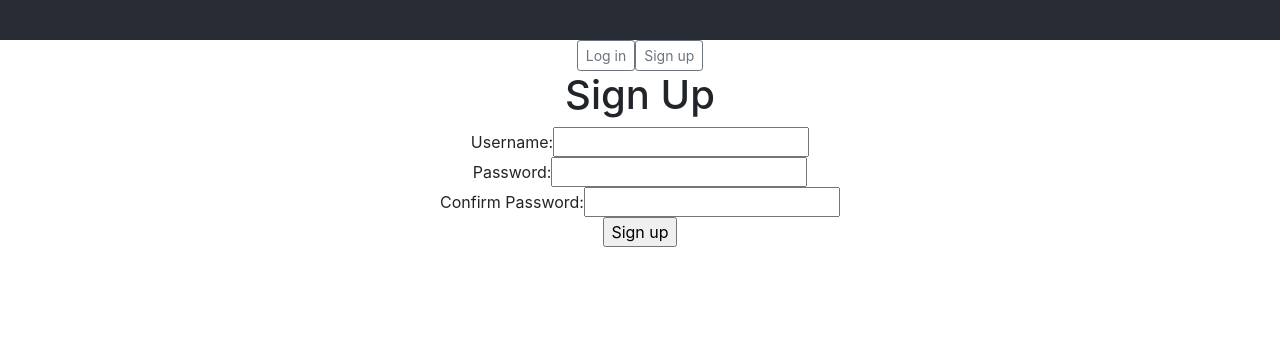
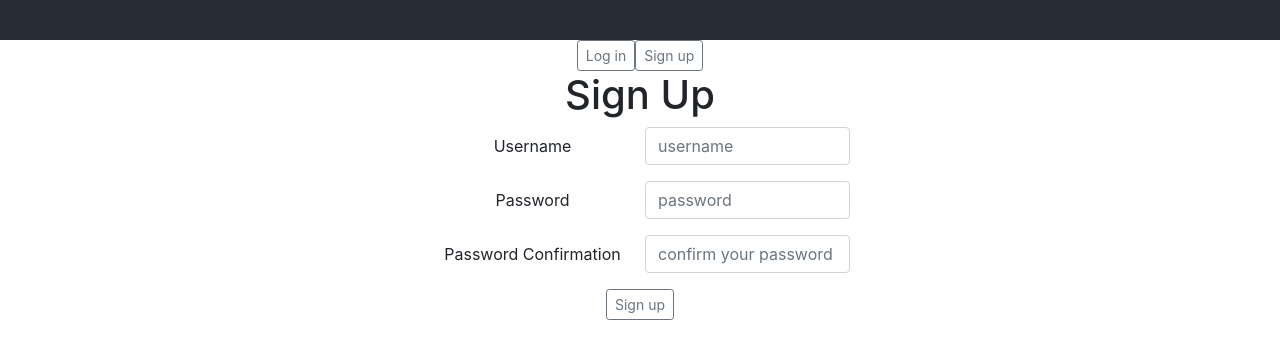
Before and after one commit to trishogen/unbeleafable, a React (Create React App) app in the folder client/: page /signup in a window 1280 px wide. Shown: the top 358 px of the page. Built offline with nearby package versions, Linux system fonts and the light colour scheme.

Commit message:
format forms with bootstrap

```diff
--- a/client/src/components/GroupEdit.js
+++ b/client/src/components/GroupEdit.js
@@ -1,6 +1,9 @@
 import React, { useState, useEffect } from 'react';
 import Alert from 'react-bootstrap/Alert';
 import { useParams } from 'react-router-dom';
+import Col from 'react-bootstrap/Col'
+import Form from 'react-bootstrap/Form';
+import Button from 'react-bootstrap/Button';
 import History from '../history'
 
 
@@ -42,26 +45,35 @@ const GroupEdit = ({ match, fetchGroup, onEdit }) => {
     <div>
       <h1>Edit Group</h1>
       {renderError()}
-      <form>
-        Name:
-        <input
+      <Form>
+        <Form.Group as={Form.Row} className="justify-content-center">
+          <Form.Label column sm={2}>Name</Form.Label>
+          <Col sm={2}>
+          <Form.Control
             type="text"
             name="name"
             value={name}
             onChange={e => setName(e.target.value)}/>
-        <br />
-        Description:
-        <input
-          type="text"
+          </Col>
+        </Form.Group>
+
+        <Form.Group as={Form.Row} className="justify-content-center">
+          <Form.Label column sm={2}>Description</Form.Label>
+          <Col sm={2}>
+          <Form.Control
+            as="textarea"
             name="description"
             value={description}
-          onChange={e => setDescription(e.target.value)}/>
-        <br />
-        <input
-          type="submit"
-          value="Save"
-          onClick={e => handleEditGroup(e, group)}/>
-      </form>
+            onChange={e => setDescription(e.target.value)}
+            rows="3"/>
+          </Col>
+        </Form.Group>
+
+        <Button variant="outline-secondary" size="sm" type="submit"
+          onClick={e => handleEditGroup(e, group)}>
+          Save
+        </Button>
+      </Form>
     </div>
   );
 };
--- a/client/src/components/GroupInput.js
+++ b/client/src/components/GroupInput.js
@@ -1,5 +1,8 @@
 import React, { useState } from 'react';
 import Alert from 'react-bootstrap/Alert';
+import Col from 'react-bootstrap/Col'
+import Form from 'react-bootstrap/Form';
+import Button from 'react-bootstrap/Button';
 import History from '../history'
 
 
@@ -27,26 +30,37 @@ const GroupInput = ({ onSubmit }) => {
     <div>
       <h1>New Group</h1>
       {renderError()}
-      <form>
-        Name:
-        <input
+      <Form>
+        <Form.Group as={Form.Row} className="justify-content-center">
+          <Form.Label column sm={2}>Name</Form.Label>
+          <Col sm={2}>
+          <Form.Control
             type="text"
             name="name"
+            placeholder="enter a name for this group"
             value={name}
             onChange={e => setName(e.target.value)}/>
-        <br />
-        Description:
-        <input
-          type="text"
+          </Col>
+        </Form.Group>
+
+        <Form.Group as={Form.Row} className="justify-content-center">
+          <Form.Label column sm={2}>Description</Form.Label>
+          <Col sm={2}>
+          <Form.Control
+            as="textarea"
             name="description"
+            placeholder="enter a group description"
             value={description}
-          onChange={e => setDescription(e.target.value)}/>
-        <br />
-        <input
-          type="submit"
-          value="Create"
-          onClick={e => handleSubmitNewGroup(e, group())}/>
-      </form>
+            onChange={e => setDescription(e.target.value)}
+            rows="3"/>
+          </Col>
+        </Form.Group>
+
+        <Button variant="outline-secondary" size="sm" type="submit"
+          onClick={e => handleSubmitNewGroup(e, group())}>
+          Create
+        </Button>
+      </Form>
     </div>
   );
 };
--- a/client/src/components/Login.js
+++ b/client/src/components/Login.js
@@ -1,5 +1,8 @@
 import React, { useState } from 'react';
 import Alert from 'react-bootstrap/Alert';
+import Col from 'react-bootstrap/Col'
+import Form from 'react-bootstrap/Form';
+import Button from 'react-bootstrap/Button';
 import History from '../history'
 
 
@@ -28,26 +31,34 @@ const Login = ({ handleSubmit }) => {
     <div>
       <h1>Login</h1>
       {renderError()}
-      <form>
-        Username:
-        <input
+      <Form>
+        <Form.Group as={Form.Row} className="justify-content-center">
+          <Form.Label column sm={2}>Username</Form.Label>
+          <Col sm={2}>
+          <Form.Control
             type="text"
             name="username"
+            placeholder="username"
             value={username}
             onChange={e => setUsername(e.target.value)}/>
-        <br />
-        Password:
-        <input
+          </Col>
+        </Form.Group>
+
+        <Form.Group as={Form.Row} className="justify-content-center">
+          <Form.Label column sm={2}>Password</Form.Label>
+          <Col sm={2}>
+          <Form.Control
             type="password"
             name="password"
+            placeholder="password"
             value={password}
             onChange={e => setPassword(e.target.value)}/>
-        <br />
-        <input
-          type="submit"
-          value="Log in"
-          onClick={e => onSubmit(e, user())}/>
-      </form>
+          </Col>
+        </Form.Group>
+        <Button variant="outline-secondary" size="sm" type="submit" onClick={e => onSubmit(e, user())}>
+          Submit
+        </Button>
+      </Form>
     </div>
   );
 };
--- a/client/src/components/Signup.js
+++ b/client/src/components/Signup.js
@@ -1,5 +1,8 @@
 import React, { useState } from 'react';
 import Alert from 'react-bootstrap/Alert';
+import Col from 'react-bootstrap/Col'
+import Form from 'react-bootstrap/Form'
+import Button from 'react-bootstrap/Button';
 import History from '../history'
 
 
@@ -35,33 +38,48 @@ const Signup = ({ handleSubmit, errorMessage}) => {
     <div>
       <h1>Sign Up</h1>
       {renderError()}
-      <form>
-        Username:
-        <input
+      <Form>
+        <Form.Group as={Form.Row} className="justify-content-center">
+          <Form.Label column sm={2}>Username</Form.Label>
+          <Col sm={2}>
+          <Form.Control
             type="text"
             name="username"
+            placeholder="username"
             value={username}
             onChange={e => setUsername(e.target.value)}/>
-        <br />
-        Password:
-        <input
+          </Col>
+        </Form.Group>
+
+        <Form.Group as={Form.Row} className="justify-content-center">
+          <Form.Label column sm={2}>Password</Form.Label>
+          <Col sm={2}>
+          <Form.Control
             type="password"
             name="password"
+            placeholder="password"
             value={password}
             onChange={e => setPassword(e.target.value)}/>
-        <br />
-        Confirm Password:
-        <input
+          </Col>
+        </Form.Group>
+
+        <Form.Group as={Form.Row} className="justify-content-center">
+          <Form.Label column sm={2}>Password Confirmation</Form.Label>
+          <Col sm={2}>
+          <Form.Control
             type="password"
-          name="passwordConfirmation"
+            name="password"
+            placeholder="confirm your password"
             value={passwordConfirmation}
             onChange={e => setPasswordConfirmation(e.target.value)}/>
-        <br />
-        <input
-          type="submit"
-          value="Sign up"
-          onClick={e => onSubmit(e, user())}/>
-      </form>
+          </Col>
+        </Form.Group>
+
+        <Button variant="outline-secondary" size="sm" type="submit"
+          onClick={e => onSubmit(e, user())}>
+          Sign up
+        </Button>
+      </Form>
     </div>
   );
 };
```
Lines whose indentation alone changed are shown as unchanged.
